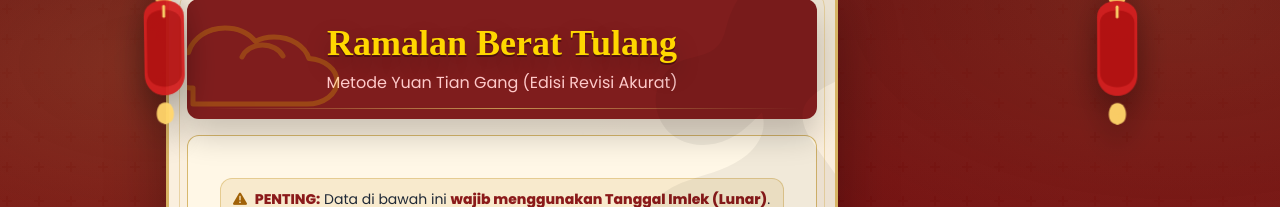
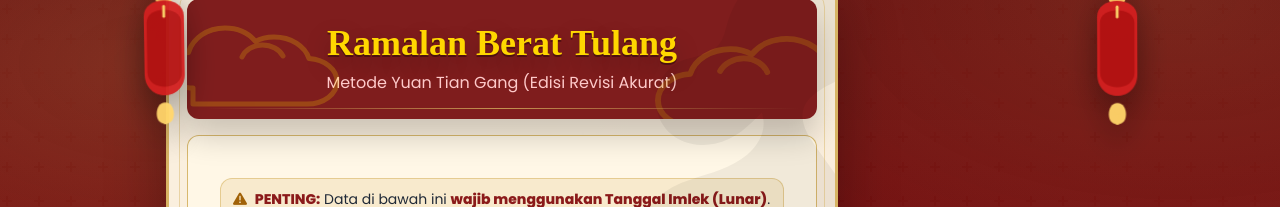
Before and after one commit to citaviriyo/ramalan-timbang-tulang, a plain HTML site: page index.html in a window 1280 px wide. Shown: the top 207 px of the page. Drawn offline with nearby package versions, Linux system fonts and the light colour scheme.

Commit message:
Update index.html

```diff
--- a/index.html
+++ b/index.html
@@ -61,6 +61,7 @@
 
         <!-- Header -->
         <div class="bg-red-900 p-6 text-center relative overflow-hidden rounded-xl">
+          <div class="cloud-right"></div>
           <h1 class="text-2xl md:text-4xl font-bold gold-text serif-font mb-2">
             Ramalan Berat Tulang
           </h1>
```
